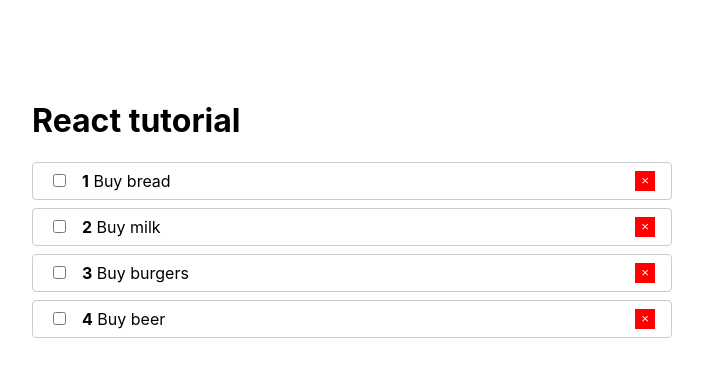
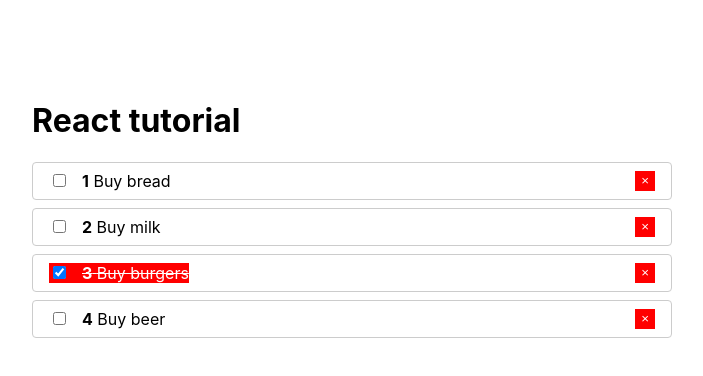
Before and after one commit to Adlife84/ReactJS, a React (Create React App) app: page / in a window 1280 px wide. Shown: the top 376 px of the page, without its empty margins (288-991 px from the left). Built offline with nearby package versions, Linux system fonts and the light colour scheme.

Commit message:
Added text-decoration when task is done

```diff
--- a/src/App.js
+++ b/src/App.js
@@ -5,7 +5,7 @@ function App() {
   const [todos, setTodos] = useState([
     { id: 1, complete: false, title: "Buy bread"},
     { id: 2, complete: false, title: "Buy milk"},
-    { id: 3, complete: false, title: "Buy burgers"},
+    { id: 3, complete: true, title: "Buy burgers"},
     { id: 4, complete: false, title: "Buy beer"},
   ])
 
--- a/src/Todo/TodoItem.js
+++ b/src/Todo/TodoItem.js
@@ -18,12 +18,22 @@ function TodoItem({todo, index, onChange}) {
         }
     }
 
+    const classes = []
+
+    if (todo.complete) {
+        classes.push('done');
+        classes.push('btn');
+    }
+    console.log(classes);
+    console.log(classes.join(' '));
+
     return(
         <li style={styles.li}>
-            <span>
+            <span className={classes.join(' ')}>
                 <input
                     type="checkbox"
                     style={styles.input}
+                    checked={todo.complete}
                     onChange={() => onChange(todo.id)}
                 />
                 <strong>{index + 1}</strong>
```
